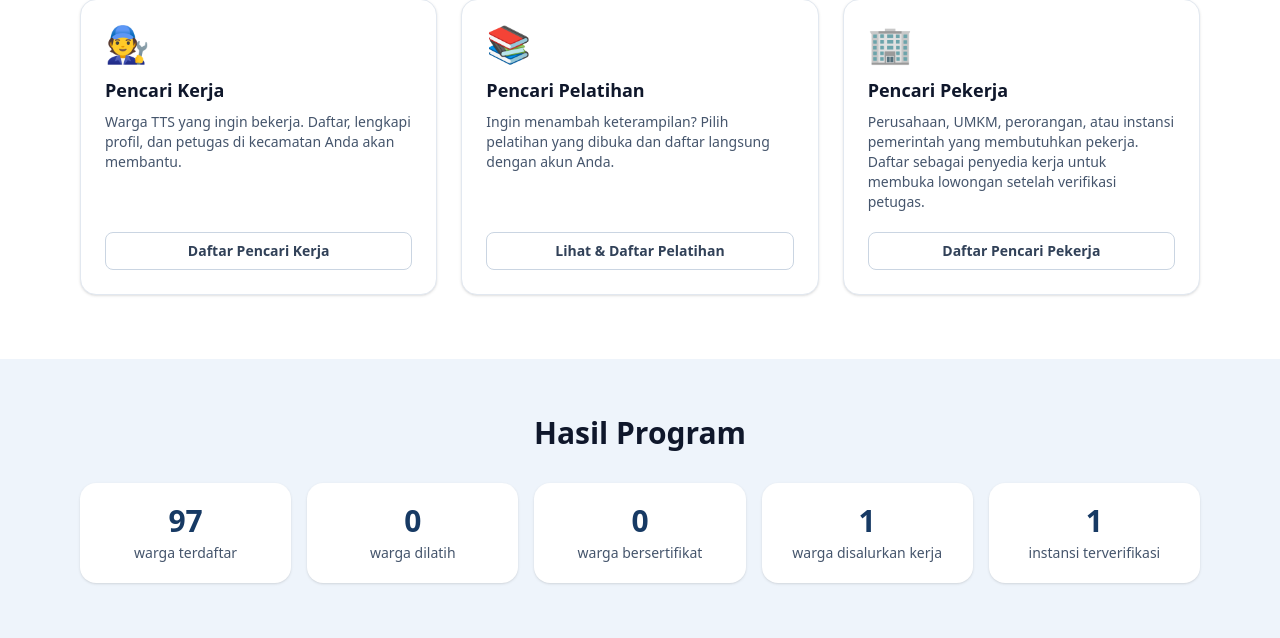
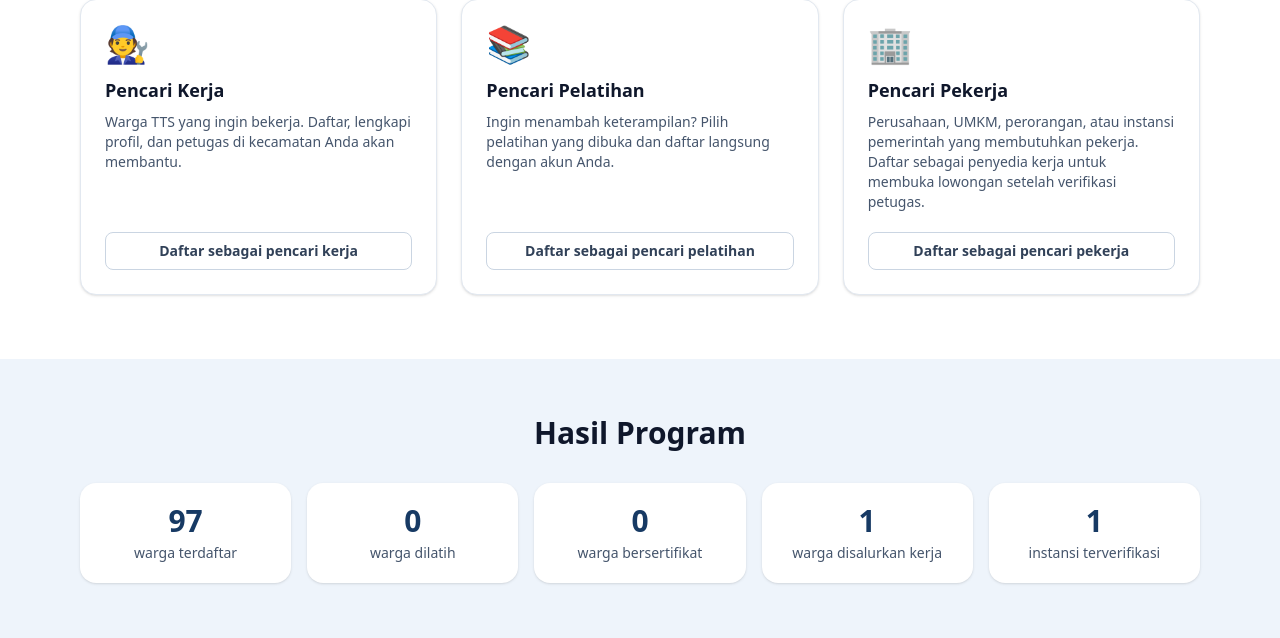
Before and after one commit to daniizzulhaq/app-poliran, a Laravel app: page / in a window 1280 px wide. Shown: the part 2046-2684 px from the top of the page. Run offline with Laravel 12, Linux system fonts and the light colour scheme; data comes from the database, SQL or seed files in the repository; data that the repository does not hold is empty; style sheets or scripts are compiled from the project's sources; parts of the project's set-up code (start-up, migrations or seed data) failed here and were passed over.

Commit message:
pemabruan landing page

```diff
--- a/resources/views/public/home.blade.php
+++ b/resources/views/public/home.blade.php
@@ -61,9 +61,9 @@
         <p class="mt-3 text-center text-slate-600">Pilih layanan sesuai kebutuhan Anda. Semua layanan gratis.</p>
         <div class="mt-10 grid gap-6 md:grid-cols-3">
             @foreach ([
-                ['🧑‍🔧', 'Pencari Kerja', 'Warga TTS yang ingin bekerja. Daftar, lengkapi profil, dan petugas di kecamatan Anda akan membantu.', 'Daftar Pencari Kerja', route('register.pencari-kerja')],
-                ['📚', 'Pencari Pelatihan', 'Ingin menambah keterampilan? Pilih pelatihan yang dibuka dan daftar langsung dengan akun Anda.', 'Lihat & Daftar Pelatihan', route('public.pelatihan.index')],
-                ['🏢', 'Pencari Pekerja', 'Perusahaan, UMKM, perorangan, atau instansi pemerintah yang membutuhkan pekerja. Daftar sebagai penyedia kerja untuk membuka lowongan setelah verifikasi petugas.', 'Daftar Pencari Pekerja', route('register.instansi')],
+                ['🧑‍🔧', 'Pencari Kerja', 'Warga TTS yang ingin bekerja. Daftar, lengkapi profil, dan petugas di kecamatan Anda akan membantu.', 'Daftar sebagai pencari kerja', route('register.pencari-kerja')],
+                ['📚', 'Pencari Pelatihan', 'Ingin menambah keterampilan? Pilih pelatihan yang dibuka dan daftar langsung dengan akun Anda.', 'Daftar sebagai pencari pelatihan', route('public.pelatihan.index')],
+                ['🏢', 'Pencari Pekerja', 'Perusahaan, UMKM, perorangan, atau instansi pemerintah yang membutuhkan pekerja. Daftar sebagai penyedia kerja untuk membuka lowongan setelah verifikasi petugas.', 'Daftar sebagai pencari pekerja', route('register.instansi')],
             ] as [$ikon, $judul, $teks, $tombol, $url])
                 <div class="flex flex-col rounded-2xl border border-slate-200 bg-white p-6 shadow-sm">
                     <span class="text-4xl">{{ $ikon }}</span>
```
